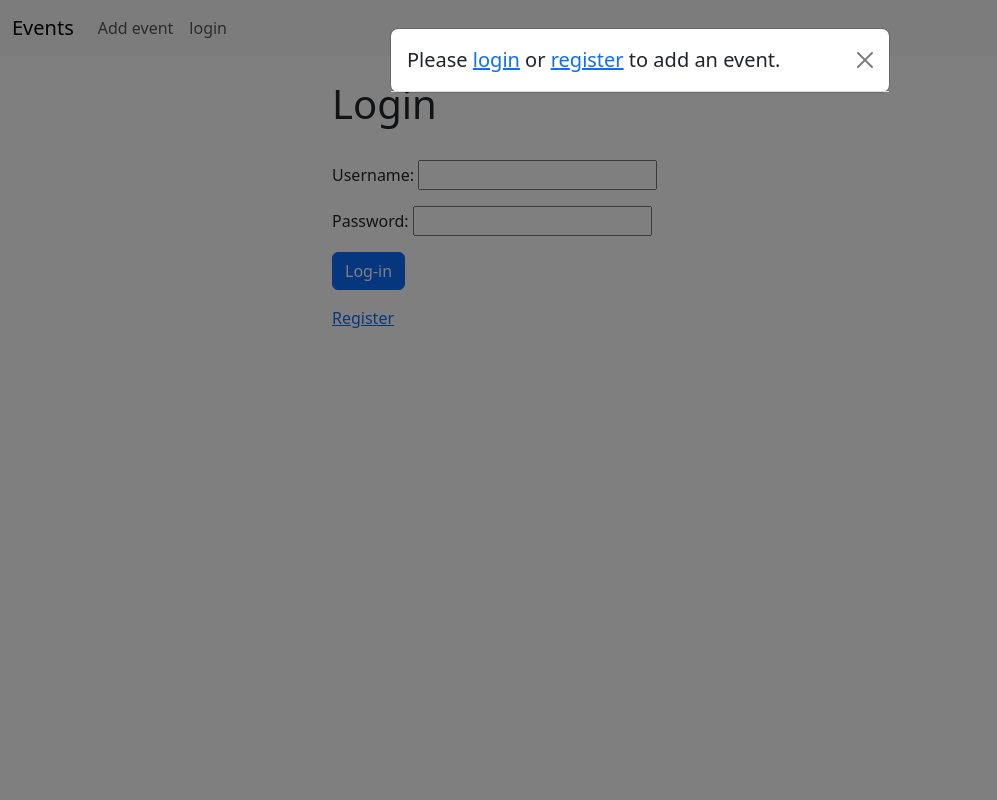
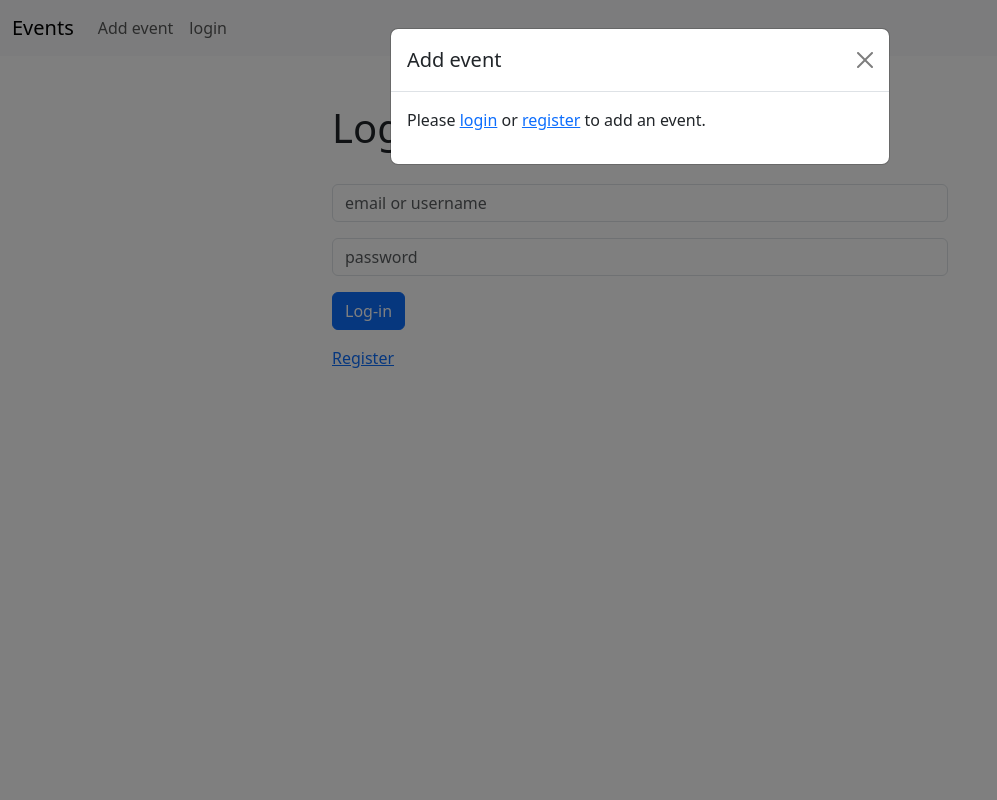
Before and after one commit to GeographyJames/gig_tracker, a Django app: page /users/login/ in a window 1280 px wide, after a click on "Add event". Shown: the whole page, without its empty margins (0-997 px from the left). Run offline with Django 4.2, Linux system fonts and the light colour scheme.

Commit message:
Added a custom user authentication backend so users can log in via email. Also added formatting changes to authentication forms.

```diff
--- a/core/settings.py
+++ b/core/settings.py
@@ -129,3 +129,8 @@ DEFAULT_AUTO_FIELD = 'django.db.models.BigAutoField'
 LOGIN_URL = 'login'
 
 LOGIN_REDIRECT_URL = 'home'
+
+AUTHENTICATION_BACKENDS = [
+    'django.contrib.auth.backends.ModelBackend',
+    'users.authentication.EmailAuthBackend',
+]
--- a/gigs/templates/events/home.html
+++ b/gigs/templates/events/home.html
@@ -2,6 +2,7 @@
 
 {% block content %}
 <h1>{% block title %}Events{% endblock %}</h1>
+<p>Events in bold are on Fridays and Saturdays.</p>
 {% for month, events in events_by_month.items %}
 <h2>{{ month }}</h2>
 {% for event in events %}
--- a/global_templates/base.html
+++ b/global_templates/base.html
@@ -11,7 +11,10 @@
     <title>{% block title %}{% endblock %}</title>
 </head>
 <body>
+
     {% include 'navbar.html' %}
+    <br>
+    <div class="col-md-10 offset-md-1">
     {% if messages %}
     {% for message in messages %}
         <div class="alert alert-{% if message.tags %}{{ message.tags }}{% endif %}" role="alert">
@@ -19,9 +22,13 @@
         </div>
     {% endfor %}
 {% endif %}
+    </div>
+
 
     <div class="col-md-6 offset-md-3">
         <div class="container">
+
+
             <br>
             {% block content %}
             {% endblock %}
--- a/global_templates/navbar.html
+++ b/global_templates/navbar.html
@@ -48,9 +48,12 @@
   <div class="modal-dialog">
     <div class="modal-content">
       <div class="modal-header">
-        <p class="modal-title fs-5">Please <a href="{% url 'submit_event' %}">login</a> or <a href="{% url 'register' %}">register</a> to add an event.</p>
+        <h5 class="modal-title">Add event</h5>
         <button type="button" class="btn-close" data-bs-dismiss="modal" aria-label="Close"></button>
       </div>
+      <div class="modal-body">
+      <p>Please <a href="{% url 'submit_event' %}">login</a> or <a href="{% url 'register' %}">register</a> to add an event.</p>
+    </div>
     </div>
   </div>
 </div>
--- a/users/forms.py
+++ b/users/forms.py
@@ -1,4 +1,4 @@
-from django.contrib.auth.forms import UserCreationForm, UsernameField
+from django.contrib.auth.forms import UserCreationForm, UsernameField, AuthenticationForm
 from django.contrib.auth.models import User
 from django import forms
 
@@ -8,3 +8,52 @@ class RegisterForm(UserCreationForm):
         model = User
         fields = ("username", 'first_name', 'last_name', 'email')
         field_classes = {"username": UsernameField}
+
+    def clean_email(self):
+        data = self.cleaned_data['email']
+        if User.objects.filter(email=data).exists():
+            raise forms.ValidationError('Email already in use.')
+        return data
+
+    def __init__(self, *args, **kwargs):
+        super(RegisterForm, self).__init__(*args, **kwargs)
+
+        self.fields['username'].label = ''
+        self.fields['username'].widget.attrs['placeholder'] = 'username'
+        self.fields['username'].widget.attrs['class'] = 'form-control'
+
+        self.fields['first_name'].label = ''
+        self.fields['first_name'].widget.attrs['class'] = 'form-control'
+        self.fields['first_name'].widget.attrs['placeholder'] = 'first name'
+        self.fields['first_name'].required = True
+
+        self.fields['last_name'].label = ''
+        self.fields['last_name'].widget.attrs['class'] = 'form-control'
+        self.fields['last_name'].widget.attrs['placeholder'] = 'last name'
+        self.fields['last_name'].required = True
+
+        self.fields['email'].label = ''
+        self.fields['email'].widget.attrs['class'] = 'form-control'
+        self.fields['email'].widget.attrs['placeholder'] = 'email'
+        self.fields['email'].required = True
+
+        self.fields['password1'].label = ''
+        self.fields['password1'].widget.attrs['class'] = 'form-control'
+        self.fields['password1'].widget.attrs['placeholder'] = 'password'
+
+        self.fields['password2'].label = ''
+        self.fields['password2'].widget.attrs['class'] = 'form-control'
+        self.fields['password2'].widget.attrs['placeholder'] = 'confirm password'
+
+class LoginForm(AuthenticationForm):
+
+    def __init__(self, *args, **kwargs):
+        super(LoginForm, self).__init__(*args, **kwargs)
+
+        self.fields['username'].label = ''
+        self.fields['username'].widget.attrs['class'] = 'form-control'
+        self.fields['username'].widget.attrs['placeholder'] = 'email or username'
+
+        self.fields['password'].label = ''
+        self.fields['password'].widget.attrs['class'] = 'form-control'
+        self.fields['password'].widget.attrs['placeholder'] = 'password'
--- a/users/templates/registration/register.html
+++ b/users/templates/registration/register.html
@@ -1,7 +1,7 @@
 {% extends "base.html" %}
 
 {% block content %}
-<h1>{% block title %}Login{% endblock %}</h1>
+<h1>{% block title %}Register{% endblock %}</h1>
 <br>
 <div class="login-form">
     <form action="{% url 'register' %}" method="post">
--- a/users/urls.py
+++ b/users/urls.py
@@ -5,7 +5,7 @@ from django.contrib.auth import views as auth_views
 
 urlpatterns = [
     path('', views.dashboard, name='dashboard'),
-    path('login/', auth_views.LoginView.as_view(), name='login'),
+    path('login/', views.UserLoginView.as_view(), name='login'),
     path('logout/', views.logout_user, name='logout'),
     path('password_change/', auth_views.PasswordChangeView.as_view(), name='password_change'),
     path('register/', views.register, name='register')
--- a/users/views.py
+++ b/users/views.py
@@ -1,8 +1,9 @@
 from django.shortcuts import render, redirect
 from django.http import HttpResponse
 from django.contrib import messages
+from django.contrib.auth.views import LoginView
 from django.contrib.auth import authenticate, login, logout
-from .forms import RegisterForm
+from .forms import RegisterForm, LoginForm
 
 def dashboard(request):
     return HttpResponse('user dashboard')
@@ -26,3 +27,6 @@ def register(request):
             messages.warning(request, 'Registration failed.')
 
     return render(request, 'registration/register.html', {'form': form})
+
+class UserLoginView(LoginView):
+    authentication_form = LoginForm
```
Also changed, not shown: users/authentication.py (added, +20 -0 lines), db.sqlite3. Lines whose indentation alone changed are shown as unchanged.
